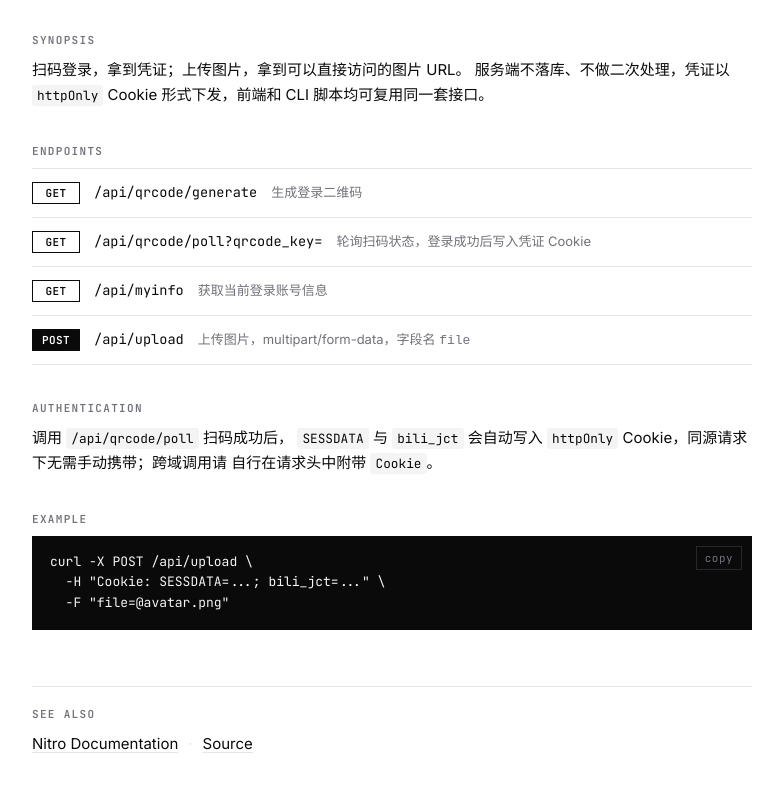
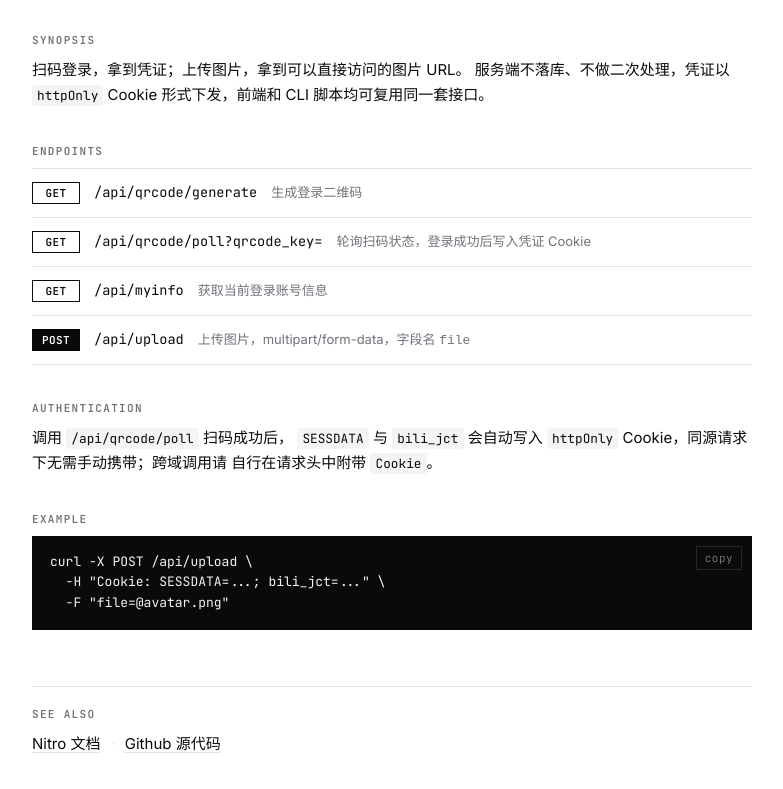
Before and after one commit to coderking3/image-uploader, a website: page index.html in a window 1280 px wide. Shown: the part 203-992 px from the top of the page, without its empty margins (248-1031 px from the left). Drawn offline with Linux system fonts and the light colour scheme.

Commit message:
更新 footer 中的链接文本为中文，并修正 GitHub 源代码链接

```diff
--- a/index.html
+++ b/index.html
@@ -109,13 +109,13 @@ curl -X POST /api/upload \
             href="https://v3.nitro.build/docs"
             target="_blank"
             rel="noopener noreferrer"
-            >Nitro Documentation</a
+            >Nitro 文档</a
           ><span class="sep">·</span
           ><a
-            href="https://github.com/king-3"
+            href="https://github.com/coderking3"
             target="_blank"
             rel="noopener noreferrer"
-            >Source</a
+            >Github 源代码</a
           >
         </p>
       </footer>
```
